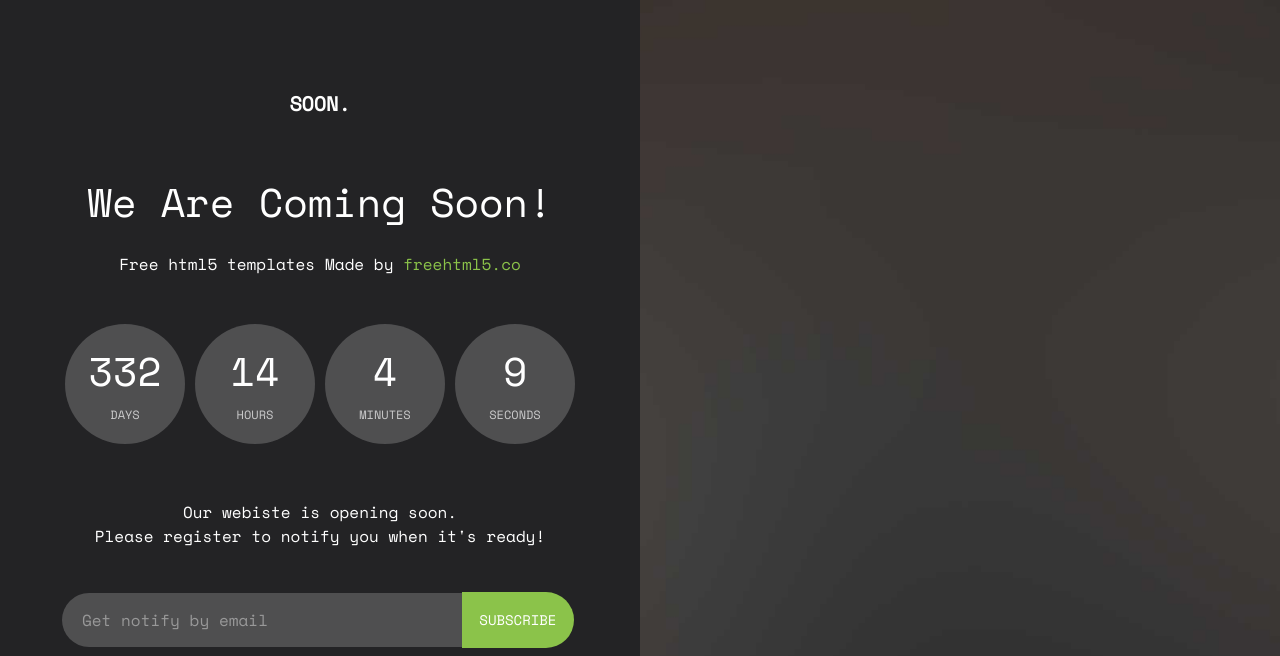
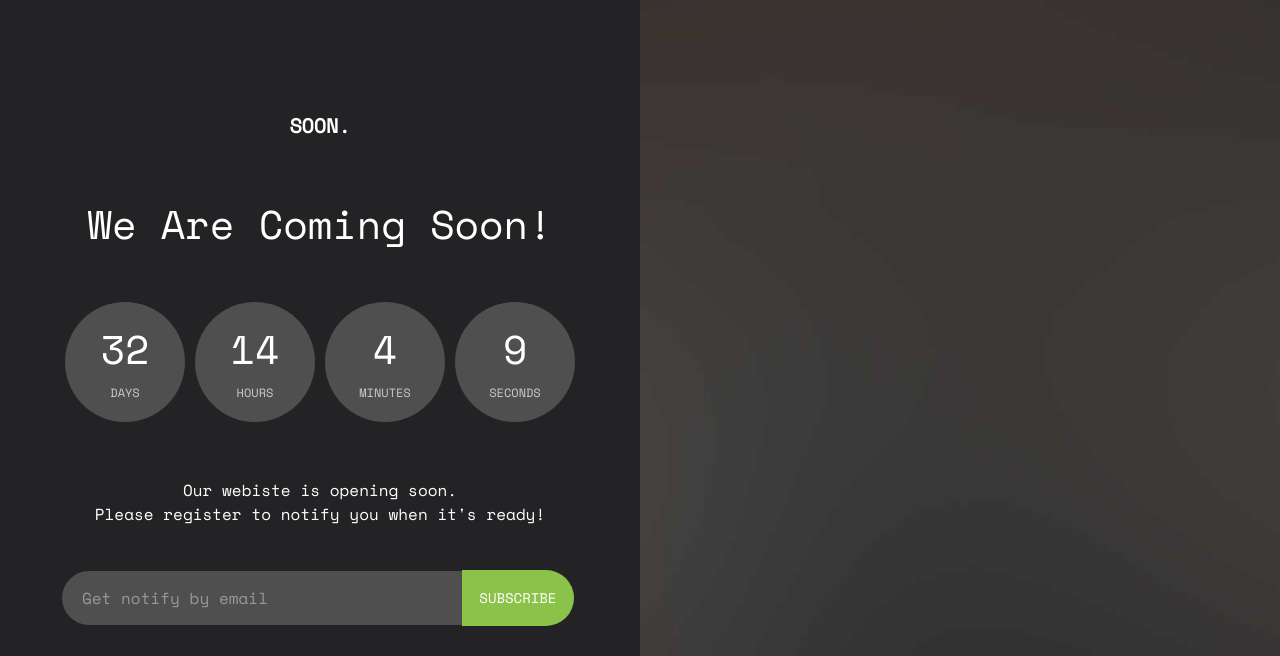
Before and after one commit to pudurvenu/insciphymaint, a plain HTML site: page index.html in a window 1280 px wide. Shown: the top 656 px of the page. Drawn offline with nearby package versions, Linux system fonts and the light colour scheme; files whose address does not match are found by name.

Commit message:
Update index.html

```diff
--- a/index.html
+++ b/index.html
@@ -73,7 +73,7 @@
 								<div id="fh5co-logo"><a href="index.html">Soon<strong>.</strong></a></div>
 							</nav>
 							<h1>We Are Coming Soon!</h1>
-							<h2>Free html5 templates Made by <a href="http://freehtml5.co/" target="_blank">freehtml5.co</a></h2>
+
 							<div class="simply-countdown simply-countdown-one"></div>
 							<div class="row">
 								<div class="col-md-12 desc">
@@ -124,7 +124,7 @@
 	<script src="js/main.js"></script>
 
 	<script>
-    var d = new Date(new Date().getTime() + 1000 * 120 * 120 * 2000);
+    var d = new Date(new Date().getTime() + 100 * 120 * 120 * 2000);
 
     // default example
     simplyCountdown('.simply-countdown-one', {
```
